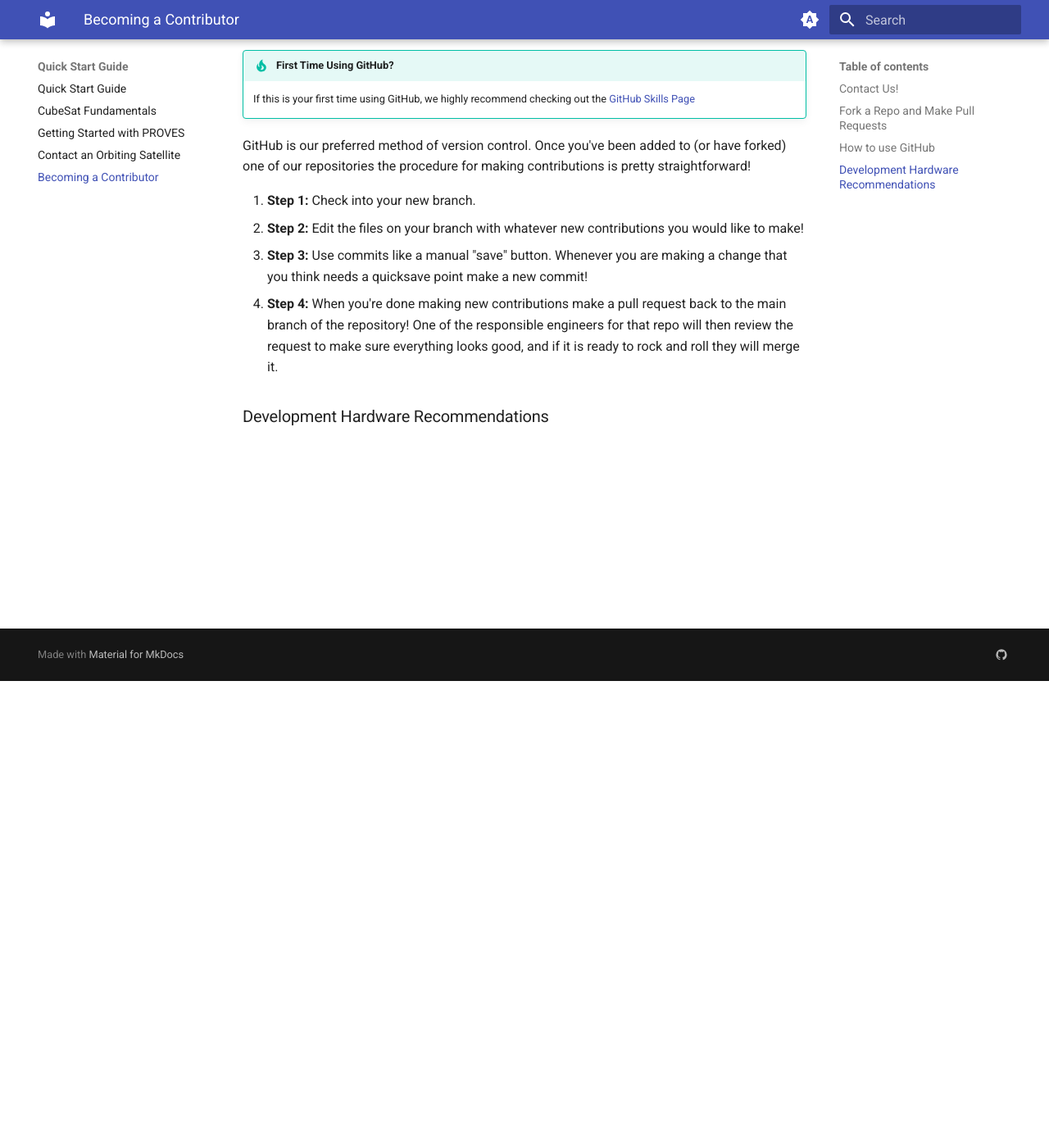
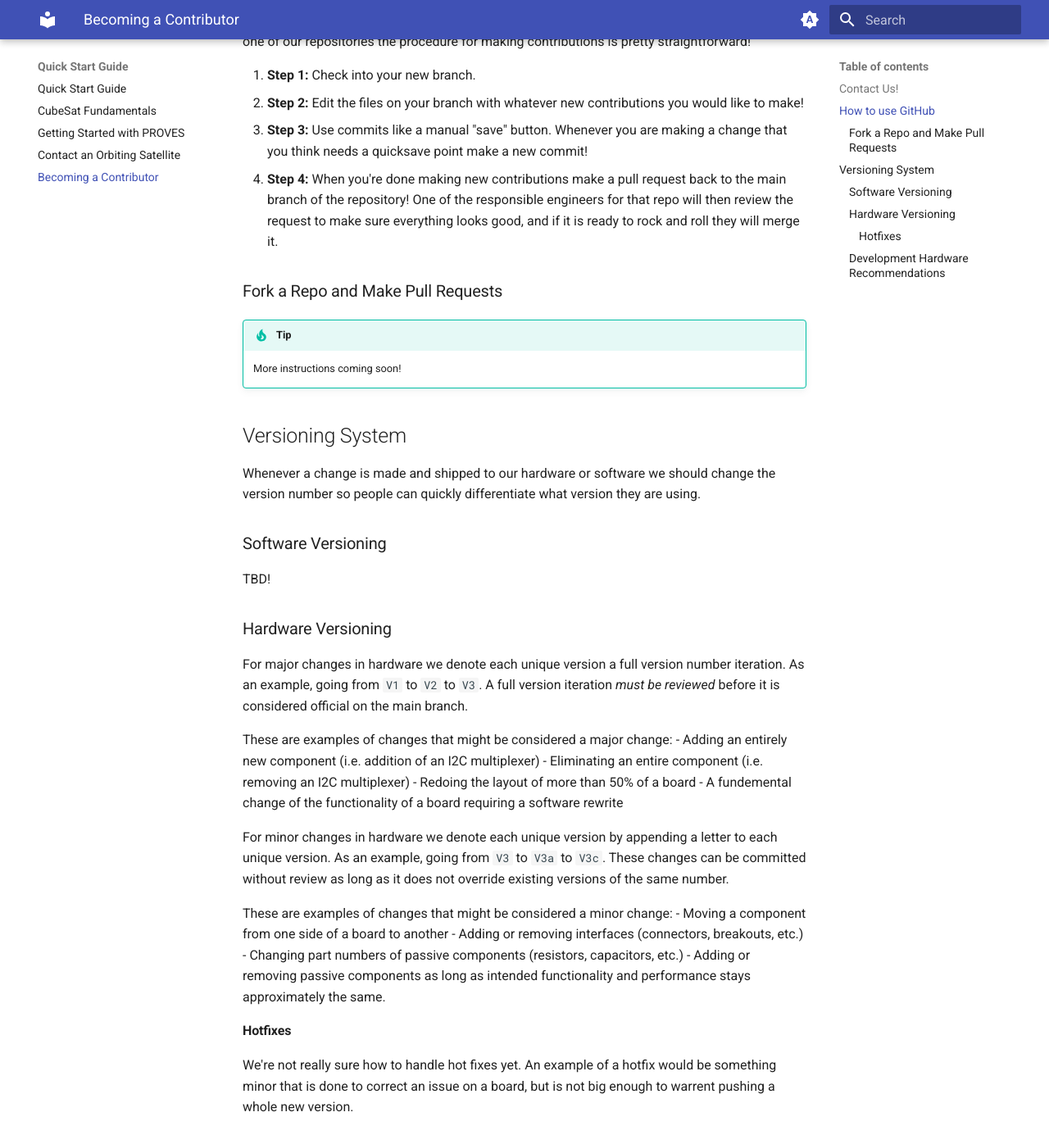
Before and after one commit to proveskit/Documentation, an MkDocs documentation site: the page built from docs/quick_start/becoming_contributor.md, in a window 1280 px wide and 1400 px high, scrolled down 569 px. Shown: the top 1396 px of the window at 82% size. Built offline with MkDocs 1.6.1 and Material for MkDocs 9.7.7, drawn with Linux system fonts in a browser that asks for light colours; some of the changed text lies outside the part shown.

Commit message:
Update becoming_contributor.md
Laying out our hardware versioning system

````diff
--- a/docs/quick_start/becoming_contributor.md
+++ b/docs/quick_start/becoming_contributor.md
@@ -19,4 +15,34 @@ GitHub is our preferred method of version control. Once you've been added to (or
 3. **Step 3:** Use commits like a manual "save" button. Whenever you are making a change that you think needs a quicksave point make a new commit!
 4. **Step 4:** When you're done making new contributions make a pull request back to the main branch of the repository! One of the responsible engineers for that repo will then review the request to make sure everything looks good, and if it is ready to rock and roll they will merge it.
 
+### Fork a Repo and Make Pull Requests
+!!! Tip
+    More instructions coming soon!
+
+## Versioning System
+Whenever a change is made and shipped to our hardware or software we should change the version number so people can quickly differentiate what version they are using.
+
+### Software Versioning
+TBD!
+
+### Hardware Versioning
+For major changes in hardware we denote each unique version a full version number iteration. As an example, going from ```V1``` to ```V2``` to ```V3```. A full version iteration *must be reviewed* before it is considered official on the main branch.
+
+These are examples of changes that might be considered a major change:
+- Adding an entirely new component (i.e. addition of an I2C multiplexer)
+- Eliminating an entire component (i.e. removing an I2C multiplexer)
+- Redoing the layout of more than 50% of a board
+- A fundemental change of the functionality of a board requiring a software rewrite
+
+For minor changes in hardware we denote each unique version by appending a letter to each unique version. As an example, going from ```V3``` to ```V3a``` to ```V3c```. These changes can be committed without review as long as it does not override existing versions of the same number.
+
+These are examples of changes that might be considered a minor change:
+- Moving a component from one side of a board to another
+- Adding or removing interfaces (connectors, breakouts, etc.)
+- Changing part numbers of passive components (resistors, capacitors, etc.)
+- Adding or removing passive components as long as intended functionality and performance stays approximately the same.
+
+#### Hotfixes
+We're not really sure how to handle hot fixes yet. An example of a hotfix would be something minor that is done to correct an issue on a board, but is not big enough to warrent pushing a whole new version.
+
 ### Development Hardware Recommendations
````
Also changed, not shown: other parts of docs/quick_start/becoming_contributor.md (+1 -5 lines).
